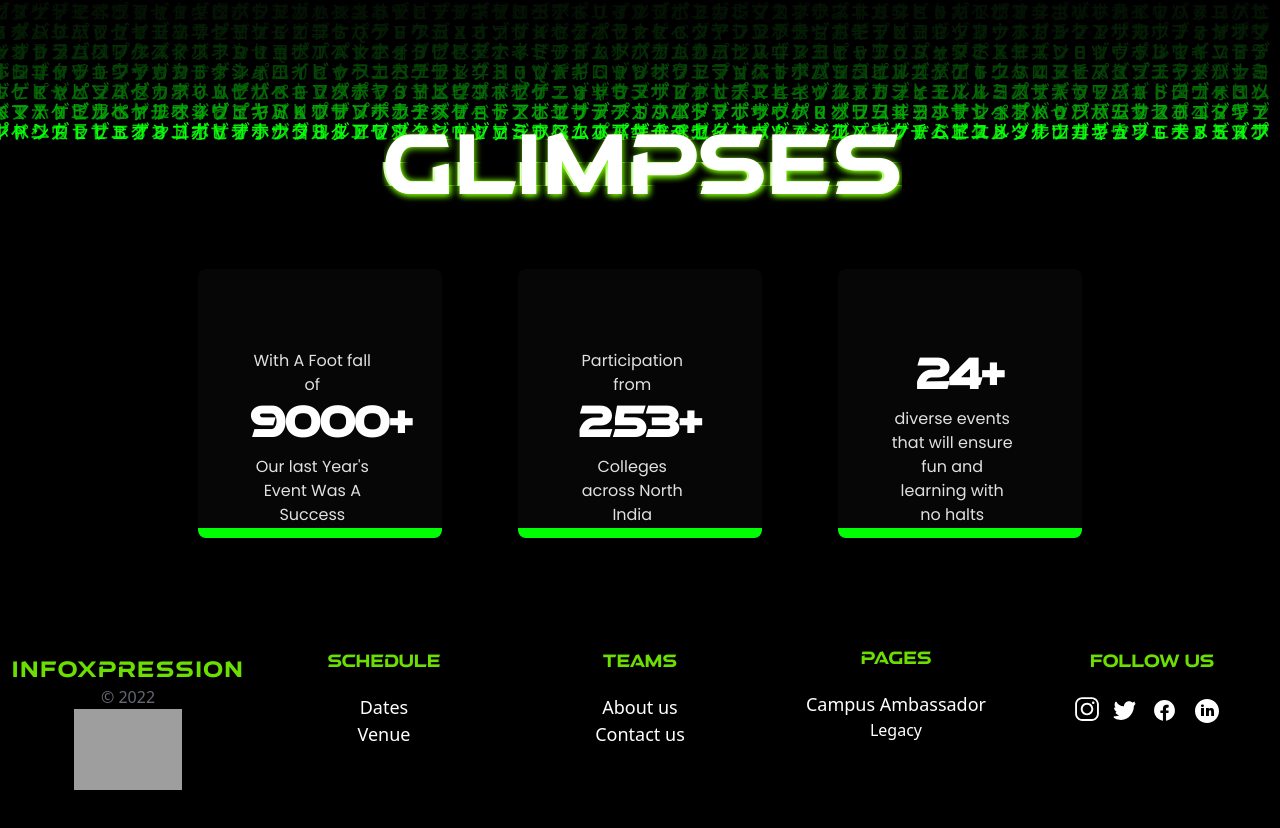
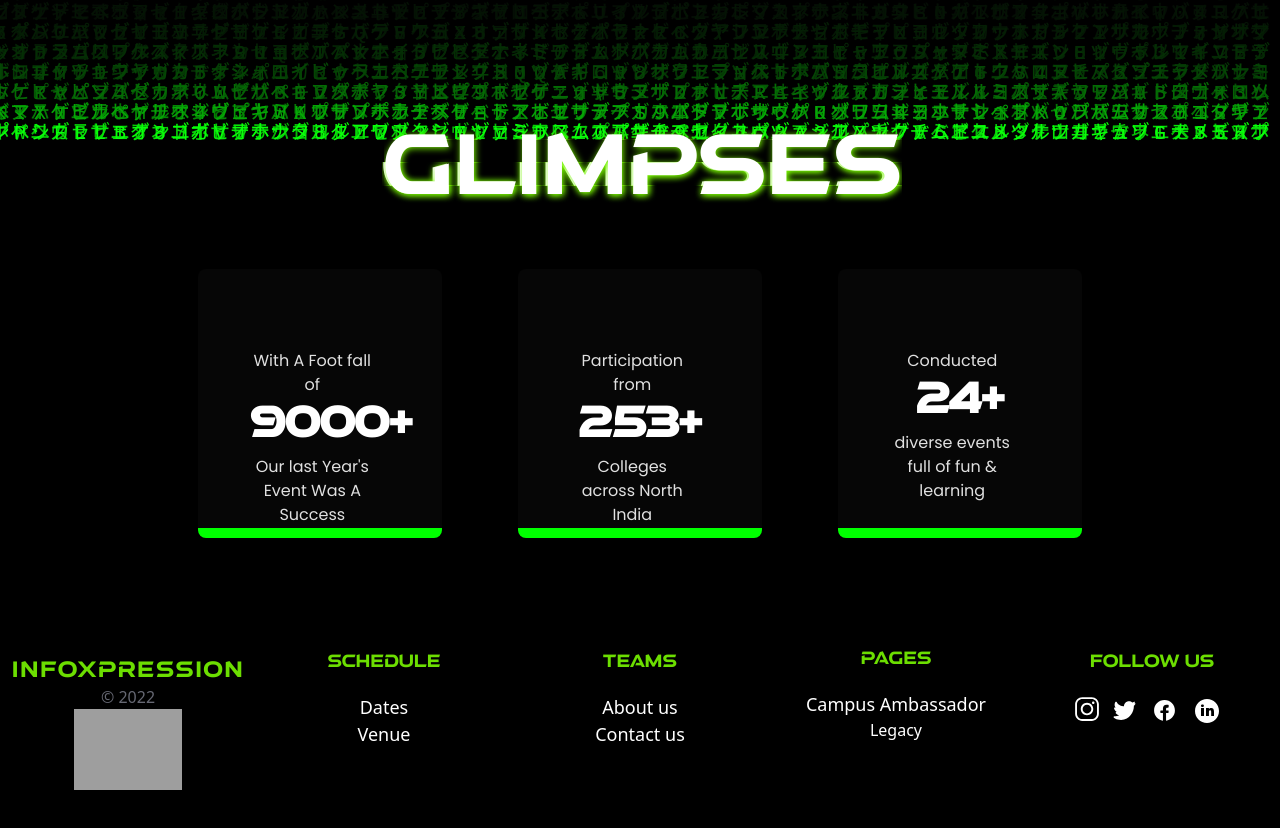
Before and after one commit to infoxusict/infox-22, a React (Create React App) app: page / in a window 1280 px wide. Shown: the part 1641-2469 px from the top of the page. Built offline with nearby package versions, Linux system fonts and the light colour scheme; grey boxes are pictures that could not be loaded; a web font is replaced by a local one.

Commit message:
privious work

```diff
--- a/src/Components/Glimpses.js
+++ b/src/Components/Glimpses.js
@@ -71,12 +71,12 @@ const Glimpses = () => {
             </div>
           </InView>
           <div className="wrapper">
-            <div className="container1">
+            <div className="container1"><span className="glimpses_text">Conducted</span>
               <span className="num" data-val="24">
                 000+
               </span>
               <span className="glimpses_text">
-                diverse events that will ensure fun and learning with no halts
+                diverse events full of fun & learning
               </span>
             </div>
           </div>
--- a/src/Components/Map.js
+++ b/src/Components/Map.js
@@ -81,7 +81,7 @@ const Map = () => {
                   src={require("./Assets/Images/reach us/phone.png")}
                   alt="location marker"
                 />
-                <p className="preach">011-25302167</p>
+                <p className="preach">+91-8802008175</p>
               </li>
               <li className="lireach">
                 <img
@@ -90,7 +90,7 @@ const Map = () => {
                   alt="location marker"
                 />
                 <a id="anchor" href="mailto:nishant.ola22@gmail.com">
-                  nishant.ola22@gmail.com
+                infox@ipu.ac.in
                 </a>
               </li>
             </ul>
```
